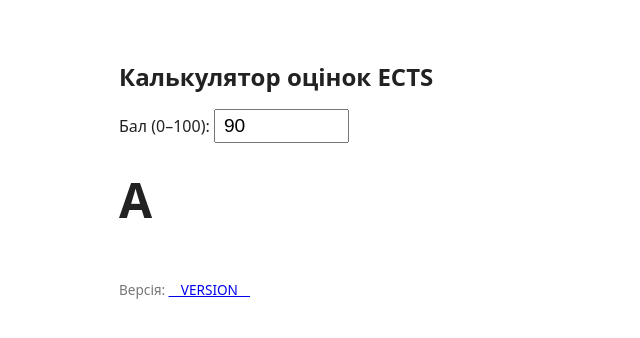
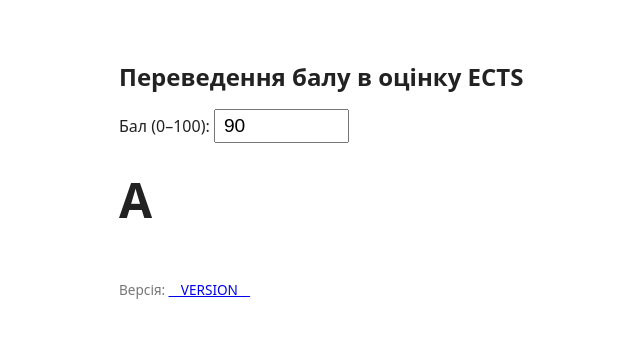
Before and after one commit to AndriikoPe/ci-cd-demo, a website: page site/index.html in a window 1280 px wide. Shown: the whole page, without its empty margins (311-951 px from the left). Drawn offline with Linux system fonts and the light colour scheme.

Commit message:
Update index.html

```diff
--- a/site/index.html
+++ b/site/index.html
@@ -13,7 +13,7 @@
   </style>
 </head>
 <body>
-  <h1>Калькулятор оцінок ECTS</h1>
+  <h1>Переведення балу в оцінку ECTS</h1>
   <label>Бал (0–100): <input id="score" type="number" min="0" max="100" value="90"></label>
   <div id="result"></div>
 
```
